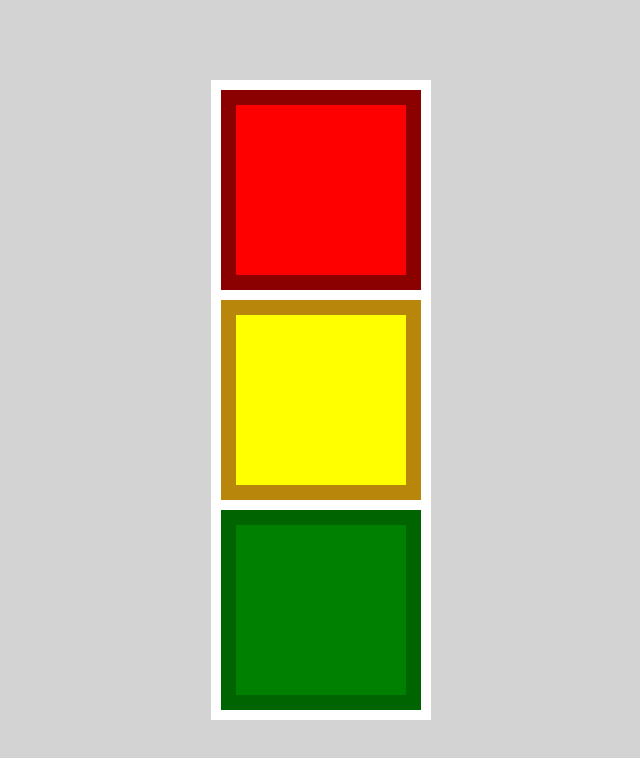
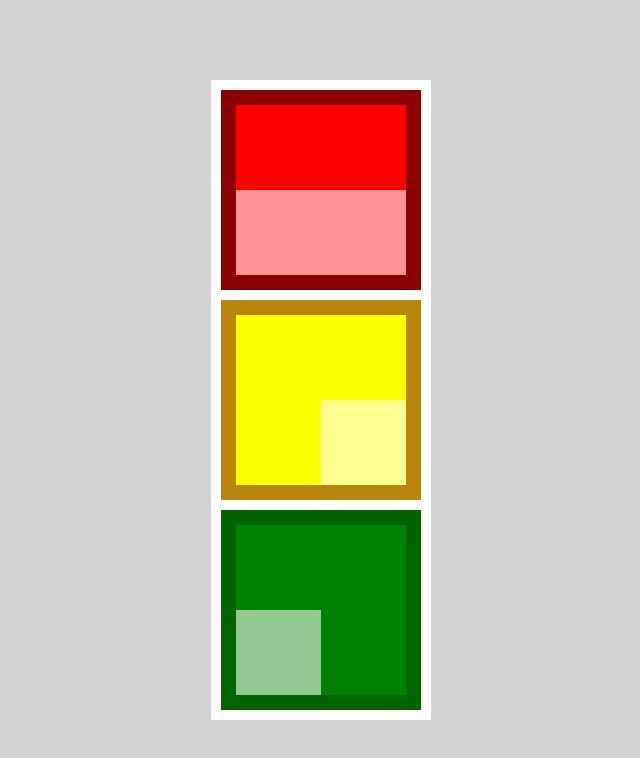
Before and after one commit to zarhaselene/trafficlights, a plain HTML site: page index.html in a window 1280 px wide. Shown: the whole page, without its empty margins (319-959 px from the left). Drawn offline with Linux system fonts and the light colour scheme.

Commit message:
add inner box styling

```diff
--- a/style.css
+++ b/style.css
@@ -36,3 +36,24 @@ body {
   background-color: green;
   border: 15px solid darkgreen;
 }
+.inner-box {
+  position: absolute;
+  background-color: rgba(255, 255, 255, 0.573);
+}
+.inner-red {
+  width: 100%;
+  height: 50%;
+  bottom: 0;
+}
+.inner-yellow {
+  width: 50%;
+  height: 50%;
+  bottom: 0;
+  right: 0;
+}
+.inner-green {
+  width: 50%;
+  height: 50%;
+  bottom: 0;
+  left: 0;
+}
```
